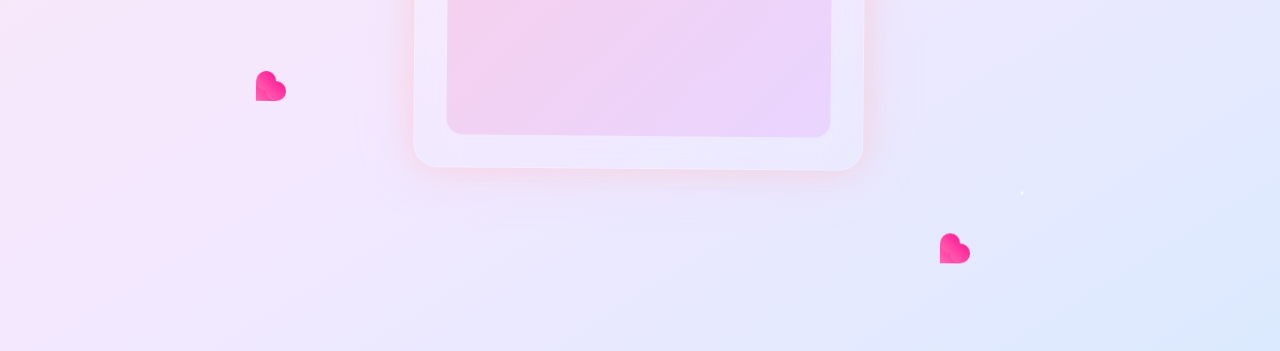
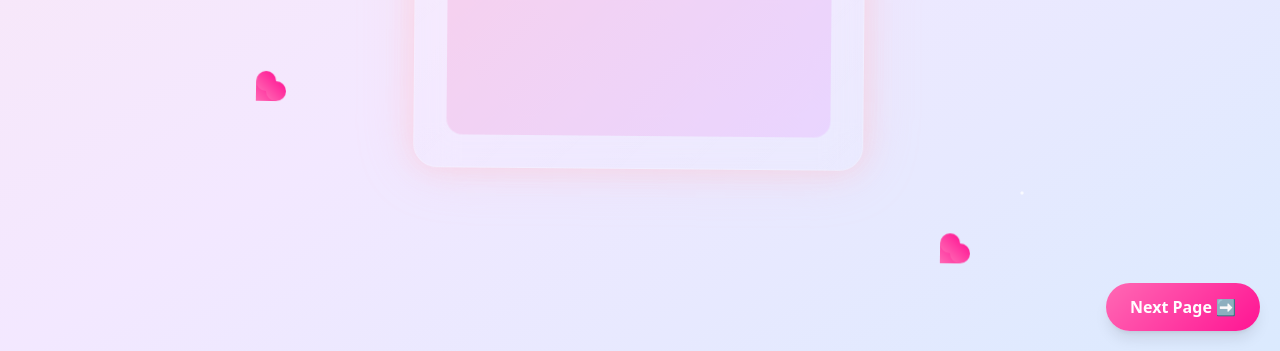
Before and after one commit to sayba-loves-sajani/happy-anniversary-my-love, a plain HTML site: page memory.html in a window 1280 px wide. Shown: the part 449-800 px from the top of the page. Drawn offline with nearby package versions, Linux system fonts and the light colour scheme.

Commit message:
Update memory.html

```diff
--- a/memory.html
+++ b/memory.html
@@ -370,7 +370,7 @@
 
       <!-- Next Page Button -->
       <button
-        class="download-btn text-white px-8 py-3 rounded-full font-semibold text-lg mt-6 hidden shadow-lg"
+        class="next-page-btn text-white px-6 py-3 rounded-full font-semibold shadow-lg"
       >
         Next Page ➡️
       </button>
```
